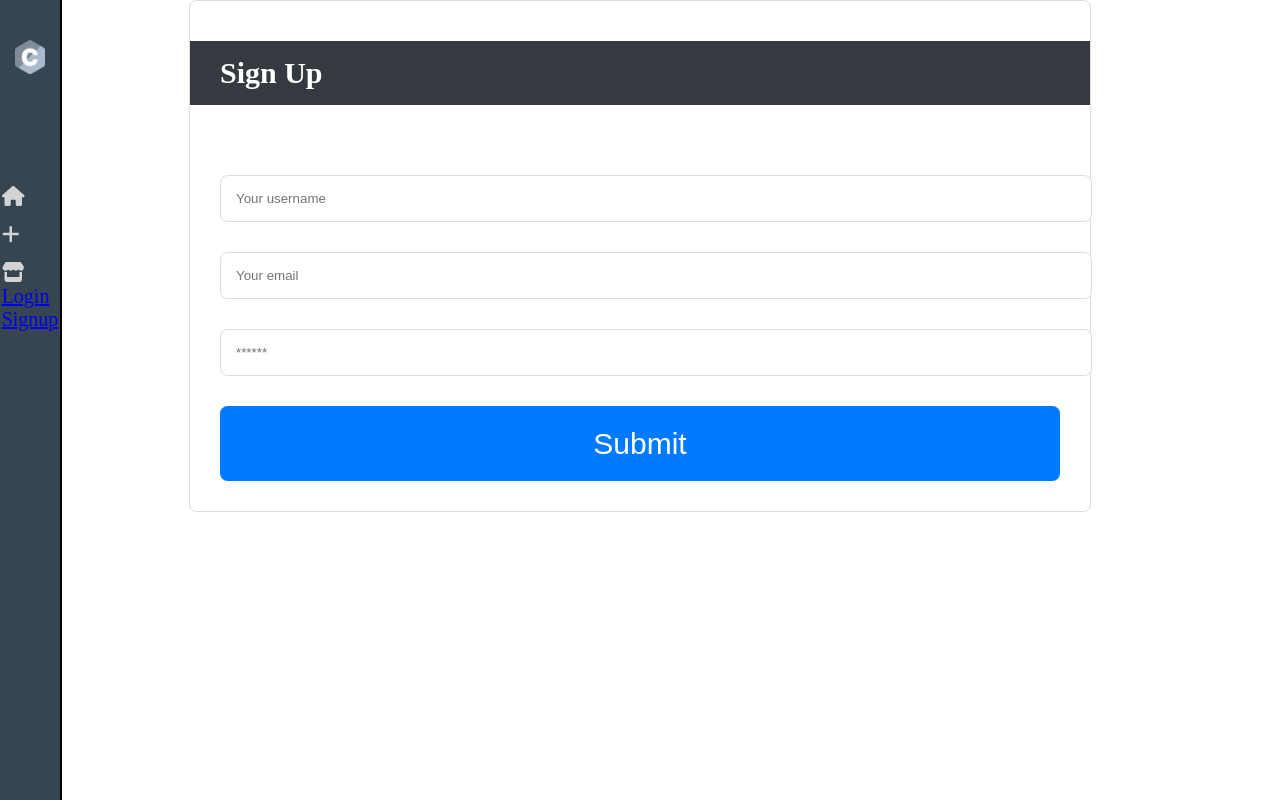
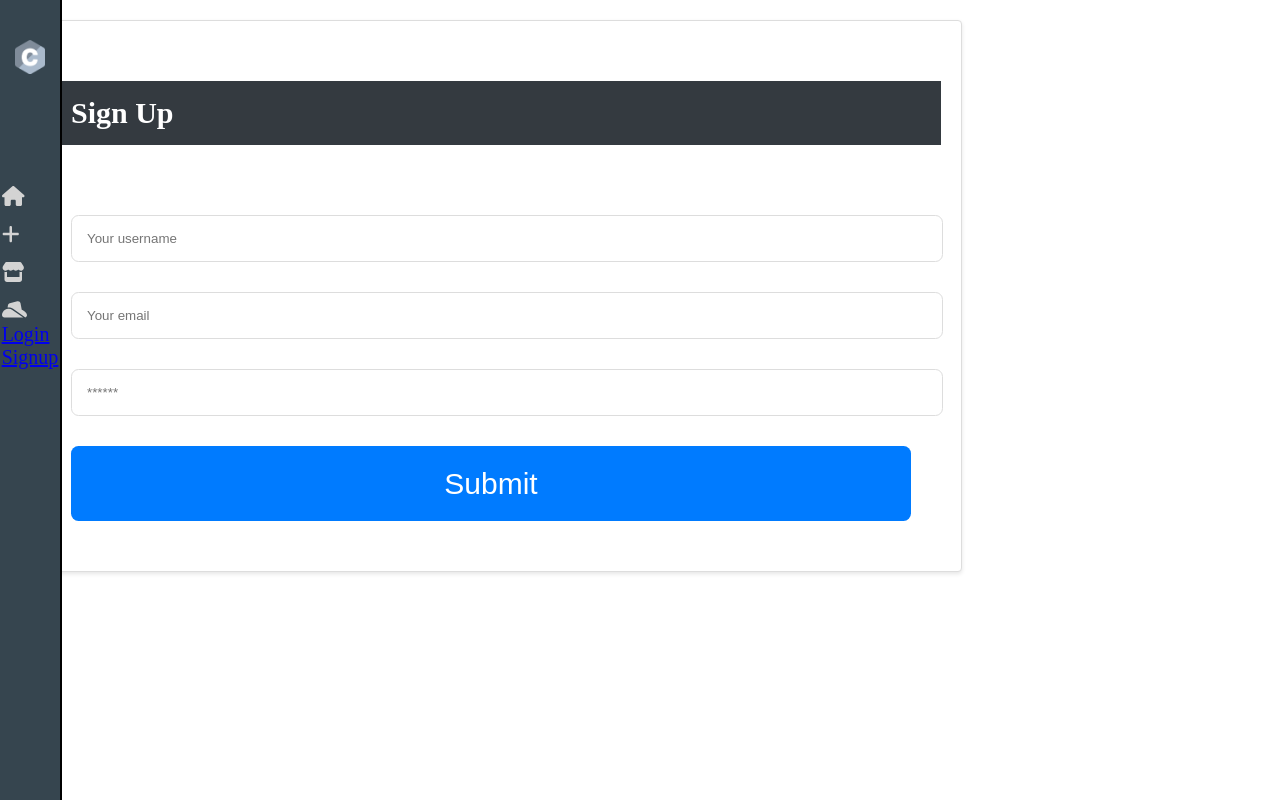
Before and after one commit to tonysm-10/creatify-app, a React (Create React App) app in the folder client/: page /signup in a window 1280 px wide. Built offline with nearby package versions, Linux system fonts and the light colour scheme.

Commit message:
added icon and added yourwebsite

```diff
--- a/client/src/App.js
+++ b/client/src/App.js
@@ -10,7 +10,7 @@ import {
   createHttpLink,
 } from '@apollo/client';
 import { setContext } from '@apollo/client/link/context';
-import Login from './pages/login/index';
+import Login from './pages/Login/index';
 import Product from './pages/Product/productform'
 import Sidebar from './pages/Sidebar/index';
 import StoreForm from './pages/Store/storeform';
--- a/client/src/pages/Sidebar/index.js
+++ b/client/src/pages/Sidebar/index.js
@@ -2,9 +2,10 @@ import React from 'react';
 import { NavLink, Link } from 'react-router-dom';
 import './index.scss';
 import { FontAwesomeIcon } from '@fortawesome/react-fontawesome';
-import { faAdd, faHome, faStore } from '@fortawesome/free-solid-svg-icons';
+import { faAdd, faHatCowboySide, faHome, faStore } from '@fortawesome/free-solid-svg-icons';
 import logo from '../../logo/logo1.png';
 import './index.scss';
+
 
 const Sidebar = () => {
   return (
@@ -22,6 +23,9 @@ const Sidebar = () => {
       <NavLink exact="true" activeclassname="active" className="store-link colorIcon" to="/store">
         <FontAwesomeIcon icon={faStore} />
       </NavLink>
+      <NavLink exact="true" activeclassname="active" className="web-link colorIcon" to="/yourWebsite">
+        <FontAwesomeIcon icon={faHatCowboySide} />
+      </NavLink>
       <NavLink exact="true" activeclassname="active" className="login-link" to="/login">
         Login
       </NavLink>
@@ -30,6 +34,7 @@ const Sidebar = () => {
       </NavLink>
       </nav>
      </div>
+
   );
 };
 
--- a/client/src/pages/Website/card.scss
+++ b/client/src/pages/Website/card.scss
@@ -0,0 +1,18 @@
+
+
+.header {
+  background-color: #f2f2f2;
+  padding: 10px;
+  h1 {
+    font-size: 24px;
+    color: #333;
+  }
+}
+
+.card {
+  background-color: #fff;
+  border-radius: 4px;
+  box-shadow: 0 2px 4px rgba(0, 0, 0, 0.1);
+  padding: 20px;
+  margin: 20px;
+}
```
